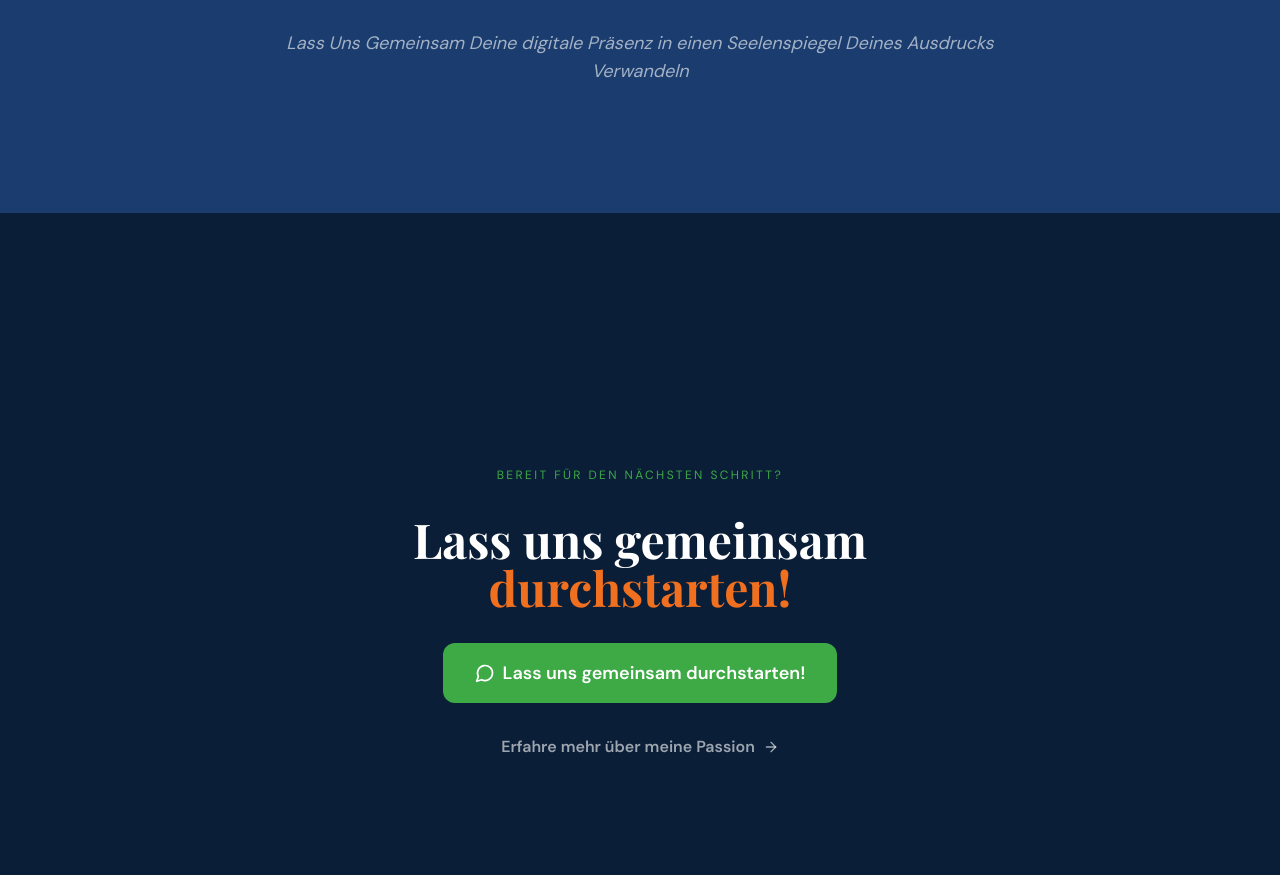
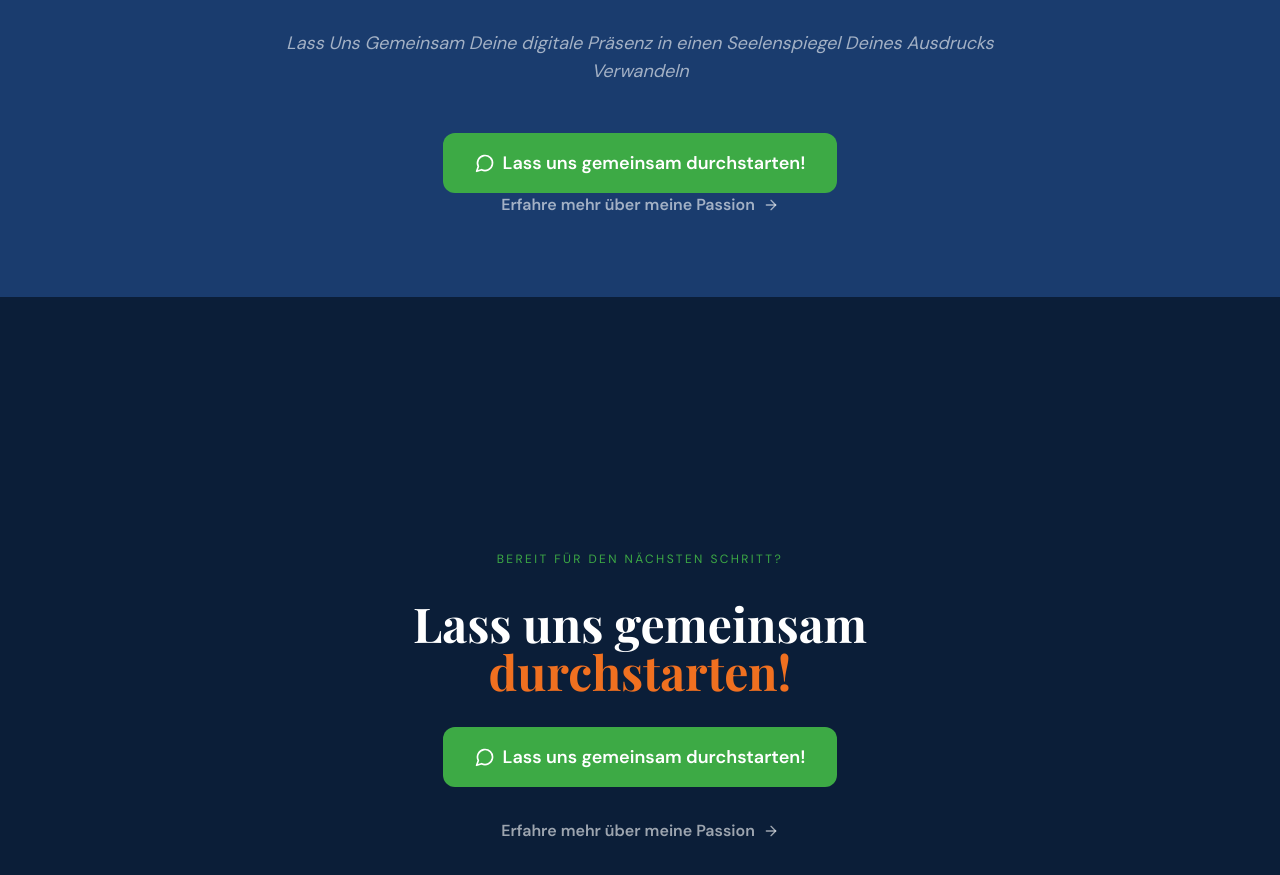
Before and after one commit to nils-flowstate/flowstate.foundation, a React (Vite) app: page / in a window 1280 px wide. Shown: the part 3560-4435 px from the top of the page. Built offline with nearby package versions, Linux system fonts and the light colour scheme.

Commit message:
adjusted Motto Section. No FinalCTA, rather swau to motto

```diff
--- a/src/components/sections/MottoSection.tsx
+++ b/src/components/sections/MottoSection.tsx
@@ -1,5 +1,8 @@
 import { motion } from 'framer-motion'
 import { useTranslation } from 'react-i18next'
+import { WhatsAppButton } from '../ui/WhatsAppButton'
+import { ArrowRight } from 'lucide-react'
+import { Link } from 'react-router-dom'
 // import { PhoneInput } from '../ui/PhoneInput'
 
 const fadeUp = {
@@ -41,6 +44,23 @@ export function MottoSection() {
           {t('motto.sub')}
         </motion.p>
 
+        <motion.div variants={fadeUp}>
+          <WhatsAppButton
+            label="Lass uns gemeinsam durchstarten!"
+            message="Ich habe Bock loszulegen. Wie fang ich direkt an?"
+            className="text-base sm:text-lg px-8 py-4"
+          />
+        </motion.div>
+
+        <motion.div variants={fadeUp}>
+          <Link
+            to="/about-us"
+            className="inline-flex items-center gap-2 font-sans font-semibold text-white/60 hover:text-white transition-colors group"
+          >
+            Erfahre mehr über meine Passion
+            <ArrowRight className="w-4 h-4 group-hover:translate-x-1 transition-transform" />
+          </Link>
+        </motion.div>
         {/* Phone CTA */}
         {/* <motion.div variants={fadeUp} className="max-w-md mx-auto space-y-3">
           <p className="font-sans font-semibold text-white text-lg">{t('about.interest')}</p>
```
